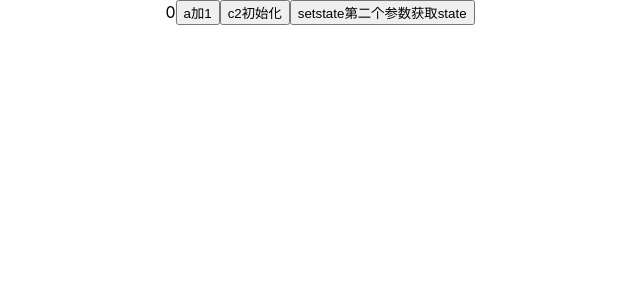
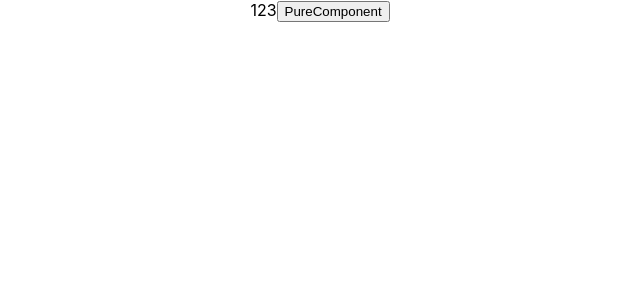
Before and after one commit to 4prilf/react_hello, a React (Create React App) app: page / in a window 1280 px wide. Shown: the top 300 px of the page, without its empty margins (320-960 px from the left). Built offline with nearby package versions, Linux system fonts and the light colour scheme.

Commit message:
component和purecomponent差异

```diff
--- a/src/App.js
+++ b/src/App.js
@@ -1,58 +1,50 @@
 import React from 'react';
 import './App.css';
-//setdata的浅合并
-class App extends React.Component{
+
+//PureComponent
+/*class App extends React.Component 改为 class App extends React.PureComponent
+//1.在state中首次加载state后，后续使用setstate有多次加载重复数据的现象，性能优化
+    this.setState({
+      a:2,
+      b:2,
+      c:{
+        ...this.state.c,//声明一遍数组元素，防止软合并丢失
+        c1:9
+      }
+    })
+//2.PureComponent在对象，数组修改中的判定问题
+对数组与对象purecompon是检查内存中地址有无改变进行判断
+所以打印一直是123没有添加的4,console正常更新PureComponent的更新机制是检查内存地址
+*/
+
+class App extends React.PureComponent{
   state ={//数据初始化，在index中引入，首次加载
     a:0,
     b:1,
     c:{
       c1:123,
       c2:321
-    }
+    },
+    arr: [1,2,3],
   }
-  addA = () => {//后续设置
+
+  pure  () {//后续设置
+    this.state.arr.push(4);
     this.setState({
       a:this.state.a+1,
       b:2,
       c:{
         c1:9
-      }
+      },
+      arr:this.state.arr
+      //arr:[...this.state.arr]//数组重新声明，新内存地址
     })
-    console.log(this.state)//首次c1:123因为setdata实际最后执行
-    //第二次执行后c2直接没了，因为数组的软合并
+    console.log(this.state)
   }
-  initC = () => {//后续设置
-    this.setState({
-      a:this.state.a+1,
-      b:2,
-      c:{
-        ...this.state.c,//声明一遍数组元素，防止软合并丢失
-        c1:9
-      }
-    })
-    console.log("initC",this.state)
-  }
-  initState = ()=>{
-    this.setState({
-      a:this.state.a+1,
-      b:2,
-      c:{
-        ...this.state.c,//声明一遍数组元素，防止软合并丢失
-        c1:9
-      }
-    },()=>{
-      console.log("initstate的setstate的第二个参数",this.state)//a=1
-    })
-    console.log("initstate的setstate下面",this.state)//a=0
-    //事实证明的确setstate就是在最后执行
-  }
-  //不要在render中调用setstate render->setstate->重新加载render
   render(){
     return <div className='App'>
-      {this.state.a}
-      <button onClick={this.addA}>a加1</button>
-      <button onClick={this.initC}>c2初始化</button>
-      <button onClick={this.initState}>setstate第二个参数获取state</button>
+      {this.state.arr}
+      <button onClick={this.pure.bind(this)}>PureComponent</button>
     </div>
   }
 }
```
